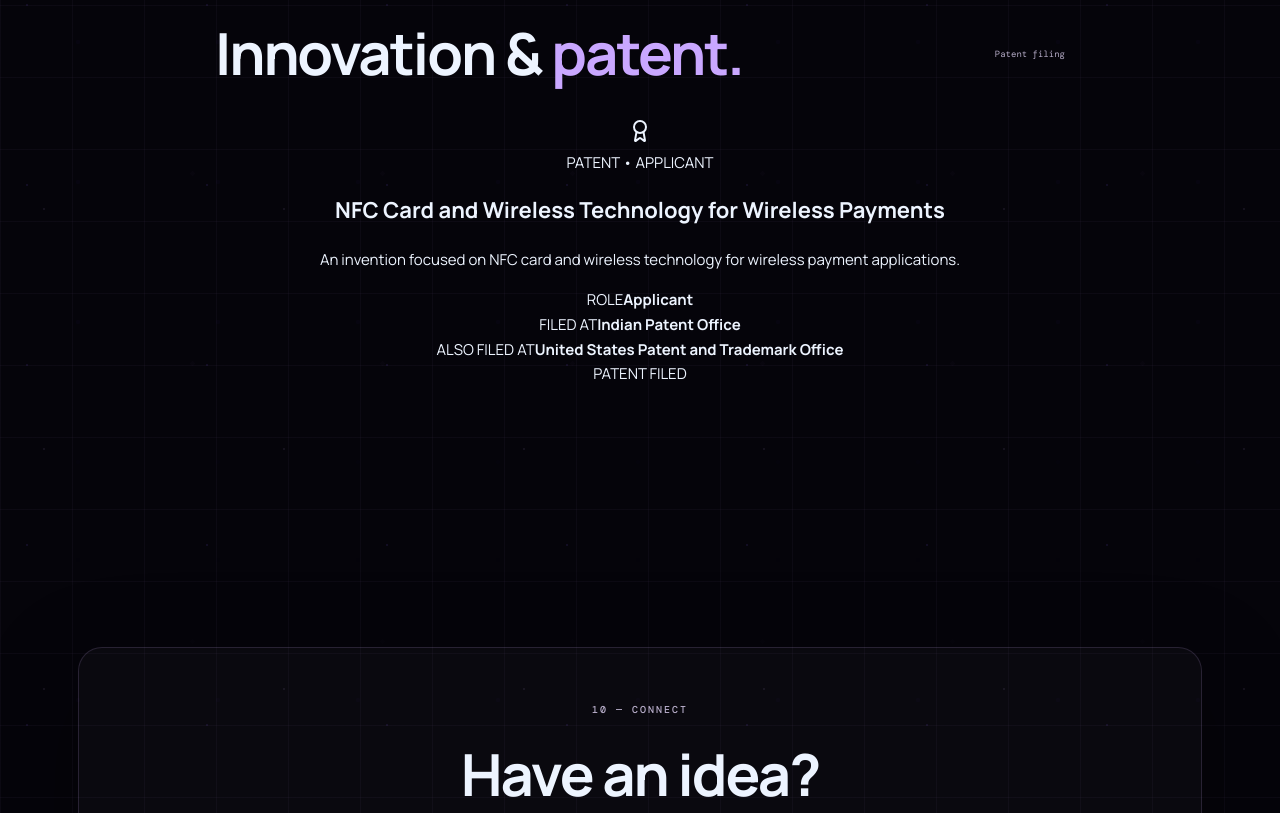
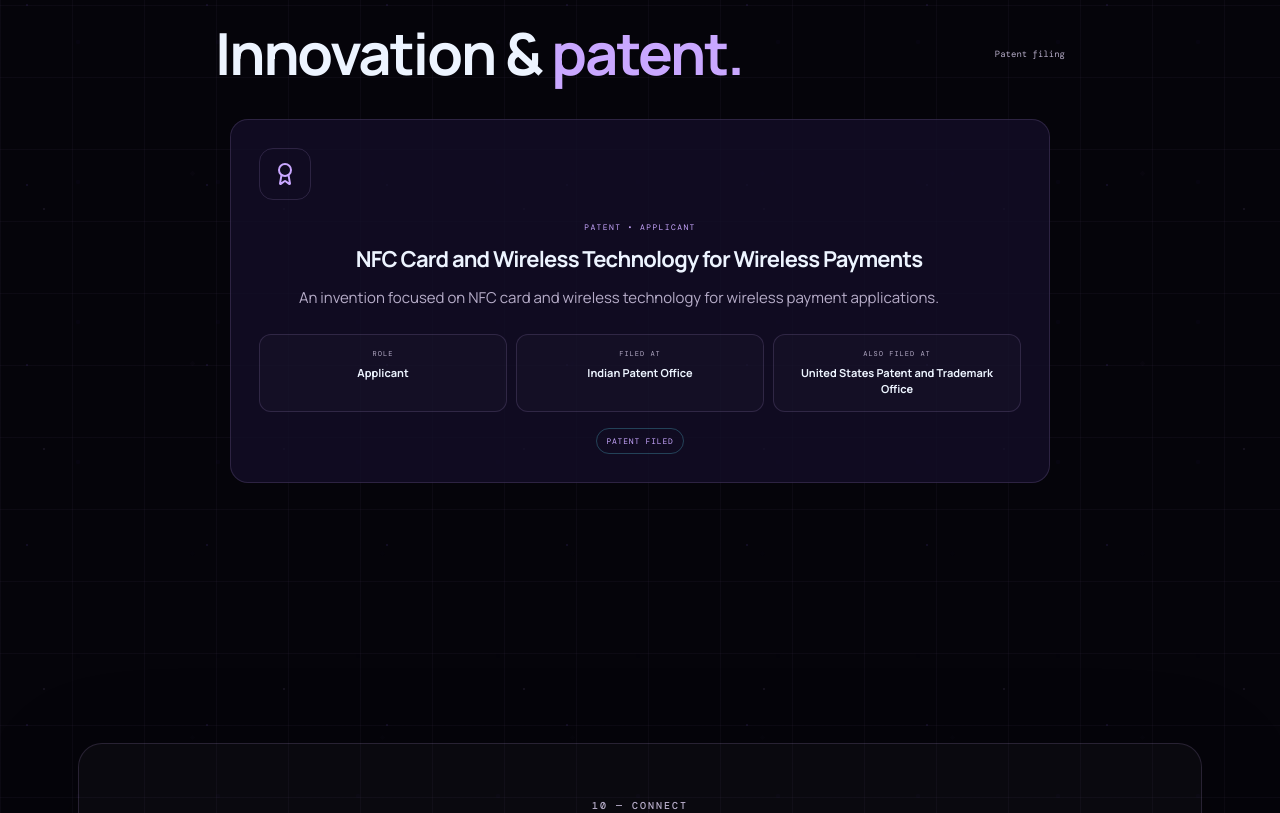
Before and after one commit to tshamshuddinsayyad/portfolio, a React (Vite) app: page / in a window 1280 px wide. Shown: the part 10023-10836 px from the top of the page. Built offline with nearby package versions, Linux system fonts and the light colour scheme.

Commit message:
Style patent achievement section

```diff
--- a/src/styles.css
+++ b/src/styles.css
@@ -2001,3 +2001,20 @@ main > .hero + .section.intro [class*="vertical-line"]{
     left:-14px;
   }
 }
+
+/* ACHIEVEMENTS — patent filing */
+.achievement-grid{display:grid;grid-template-columns:minmax(0,820px);gap:12px;margin-top:35px;justify-content:center}
+.achievement-card{position:relative;padding:28px;border:1px solid var(--line);border-radius:18px;background:var(--panel);overflow:hidden;transition:transform .28s ease,border-color .28s ease,box-shadow .28s ease}
+.achievement-card:hover{transform:translateY(-5px);border-color:rgba(97,231,255,.30);box-shadow:var(--shadow)}
+.achievement-icon{width:52px;height:52px;border:1px solid var(--line);border-radius:14px;display:grid;place-items:center;color:var(--accent);margin-bottom:22px}
+.achievement-type{display:block;color:var(--accent);font:8px "DM Mono";letter-spacing:1.4px}
+.achievement-card h3{font-size:26px;line-height:1.2;letter-spacing:-.8px;margin:14px 0 12px;max-width:760px}
+.achievement-card>p{color:var(--muted);font-size:12px;line-height:1.75;max-width:720px;margin:0}
+.achievement-details{display:grid;grid-template-columns:repeat(3,1fr);gap:9px;margin-top:22px}
+.achievement-details>div{padding:14px;border:1px solid var(--line);border-radius:12px;background:rgba(255,255,255,.018)}
+.achievement-details span{display:block;color:var(--muted);font:7px "DM Mono";letter-spacing:1px;margin-bottom:7px}
+.achievement-details b{display:block;font-size:11px;line-height:1.45}
+.achievement-badge{display:inline-flex;margin-top:16px;padding:7px 9px;border:1px solid rgba(97,231,255,.25);border-radius:999px;color:var(--accent);font:8px "DM Mono";letter-spacing:.8px}
+[data-theme="light"] .achievement-card:hover{border-color:rgba(118,84,214,.30);box-shadow:0 18px 48px rgba(66,48,100,.09)}
+[data-theme="light"] .achievement-badge{border-color:rgba(118,84,214,.22);color:#7654d6}
+@media(max-width:700px){.achievement-grid{grid-template-columns:1fr}.achievement-card{padding:22px}.achievement-card h3{font-size:22px}.achievement-details{grid-template-columns:1fr}}
```
